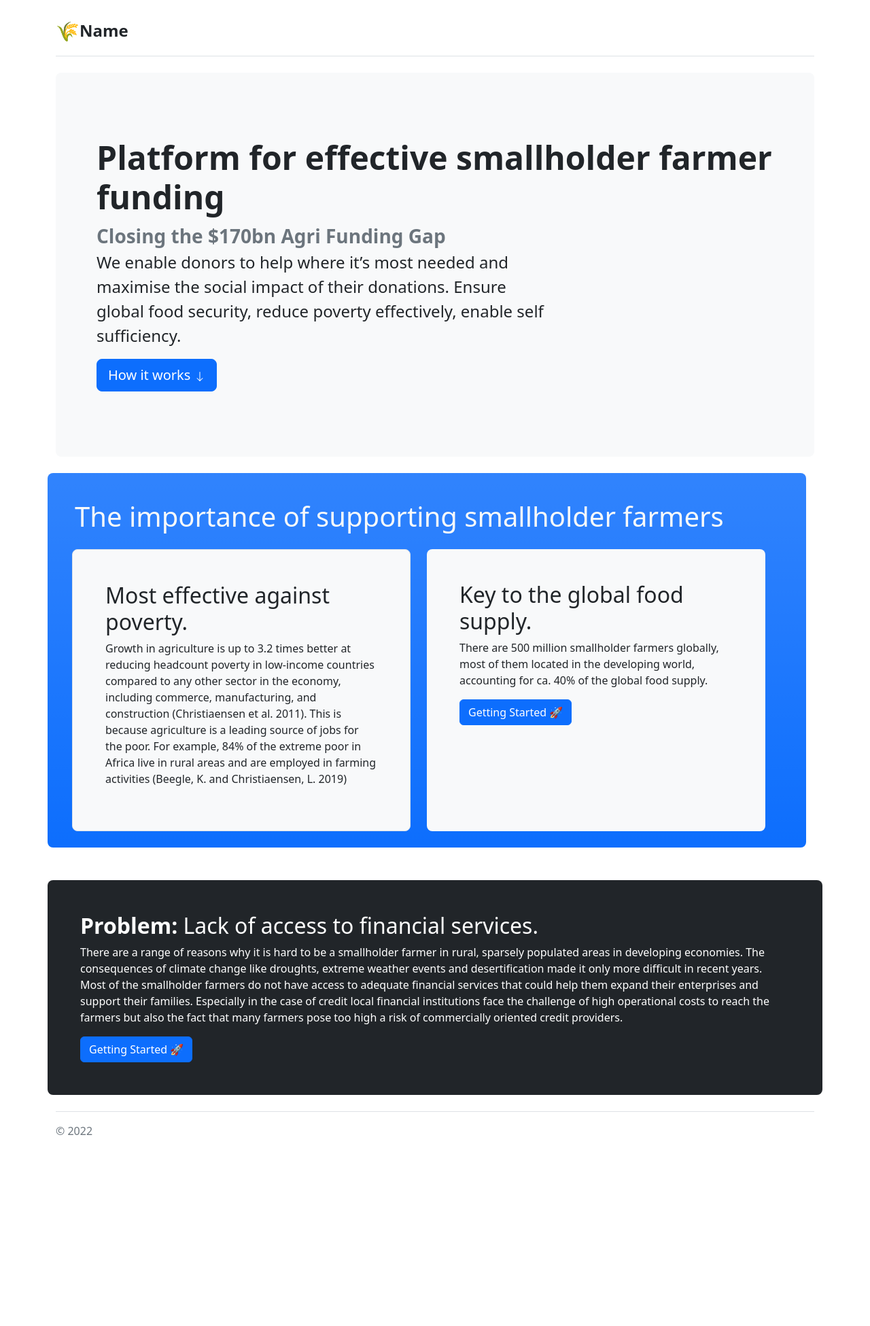
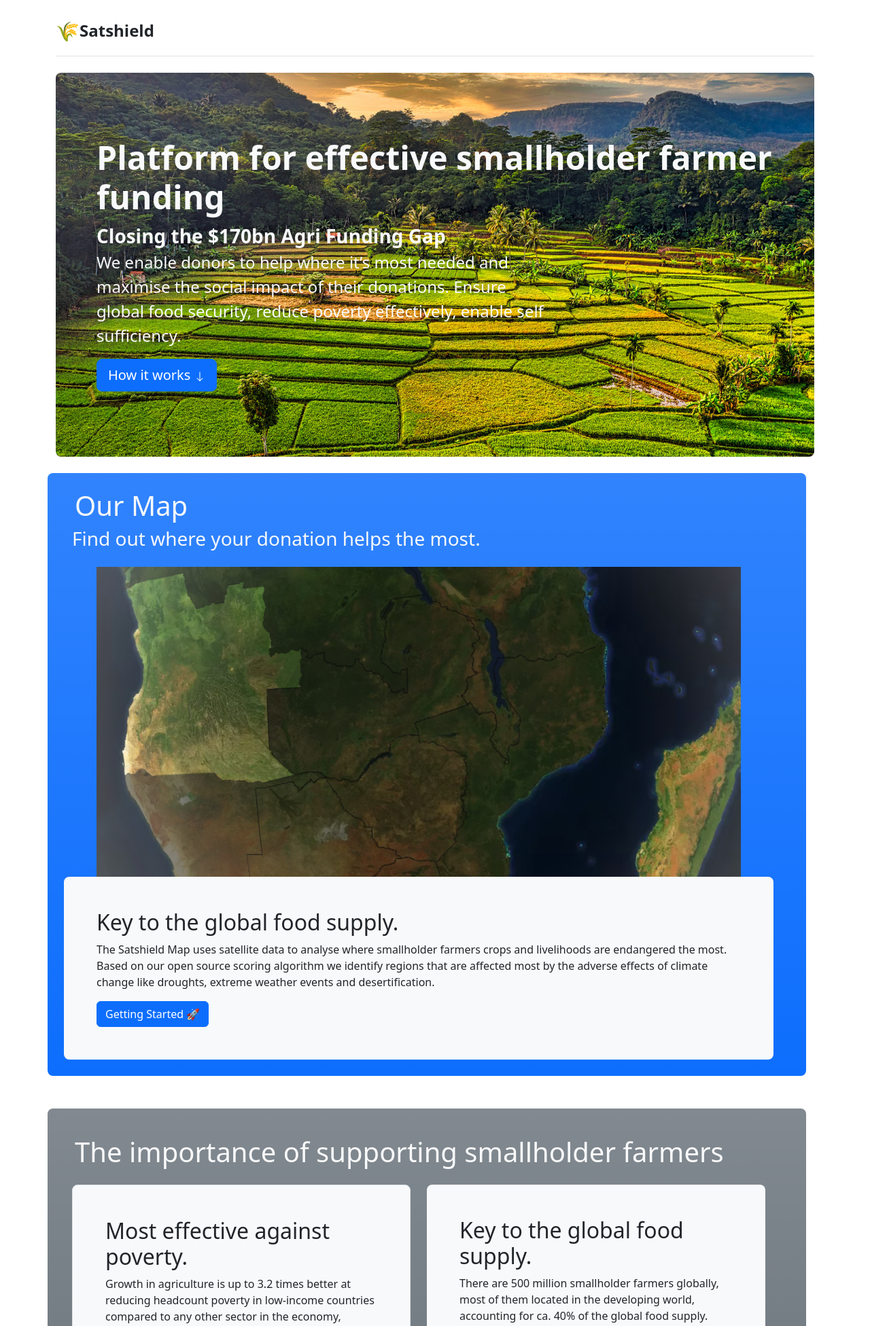
Before and after one commit to Konradrundfunk/financial-inclusion-food-security, a Django app: page / in a window 1280 px wide. Shown: the top 1951 px of the page at 68% size. Before the commit the page ends 1670 px from the top, so only its background shows below. Run offline with Django 4.2, Linux system fonts and the light colour scheme.

Commit message:
last changes

```diff
--- a/backend/api/template/detail.html
+++ b/backend/api/template/detail.html
@@ -79,7 +79,7 @@
     <header class="pb-3 mb-4 border-bottom">
       <a href="/" class="d-flex align-items-center text-dark text-decoration-none">
         <span class="fs-3">🌾</span>
-        <span class="fs-4 fw-semibold">Name</span>
+        <span class="fs-4 fw-semibold">Satshield</span>
       </a>
     </header>
 
--- a/backend/api/template/index.html
+++ b/backend/api/template/index.html
@@ -1,3 +1,4 @@
+{% load static %}
 <!doctype html>
 <html lang="en">
   <head>
@@ -6,7 +7,7 @@
     <meta name="description" content="">
     <meta name="author" content="Mark Otto, Jacob Thornton, and Bootstrap contributors">
     <meta name="generator" content="Hugo 0.104.2">
-    <title>Name</title>
+    <title>Satshield</title>
 
     <link href="https://cdn.jsdelivr.net/npm/bootstrap@5.2.2/dist/css/bootstrap.min.css" rel="stylesheet" integrity="sha384-Zenh87qX5JnK2Jl0vWa8Ck2rdkQ2Bzep5IDxbcnCeuOxjzrPF/et3URy9Bv1WTRi" crossorigin="anonymous">
     <script src="https://cdn.jsdelivr.net/npm/bootstrap@5.2.2/dist/js/bootstrap.bundle.min.js" integrity="sha384-OERcA2EqjJCMA+/3y+gxIOqMEjwtxJY7qPCqsdltbNJuaOe923+mo//f6V8Qbsw3" crossorigin="anonymous"></script>
@@ -76,16 +77,23 @@
     <header class="pb-3 mb-4 border-bottom">
       <a href="/" class="d-flex align-items-center text-dark text-decoration-none">
         <span class="fs-3">🌾</span>
-        <span class="fs-4 fw-semibold">Name</span>
+        <span class="fs-4 fw-semibold">Satshield</span>
       </a>
     </header>
 
-    <div class="p-5 mb-4 bg-light rounded-3">
+
+    <div class="p-5 mb-4 bg-light rounded-3" style="
+    background: url({% static 'img/background.jpg'%});
+    height: 100%;
+    background-position: center;
+    background-repeat: no-repeat;
+    background-size: cover;
+">
       <div class="container-fluid py-5">
-        <h1 class="display-5 fw-bold">Platform for effective smallholder farmer funding</h1>
-        <span class="fs-3 text-secondary fw-bold">Closing the $170bn Agri Funding Gap</span>
+        <h1 class="display-5 fw-bold text-light">Platform for effective smallholder farmer funding</h1>
+        <span class="fs-3 text-light fw-bold">Closing the $170bn Agri Funding Gap</span>
 
-        <p class="col-md-8 fs-4">We enable donors to help where it’s most needed and maximise the social impact of their donations.
+        <p class="col-md-8 fs-4 text-light">We enable donors to help where it’s most needed and maximise the social impact of their donations.
           Ensure global food security, reduce poverty effectively, enable self sufficiency.</p>
           <a href="#getting-started">
             <button class="btn btn-primary btn-lg" type="button">
@@ -98,7 +106,23 @@
           </a>
       </div>
     </div>
-<div class="container rounded-3 p-4  bg-primary bg-gradient row" id="getting-started">
+
+    <div class="container rounded-3 mb-5 p-4  bg-primary bg-gradient row" id="getting-started">
+      <h1 class="px-3 text-light">Our Map</h1>
+      <h3 class="text-light">Find out where your donation helps the most.</h2>
+      <div class="row align-items-md-stretch ">
+        <img src="{% static 'img/screenshot.png' %}" class="rounded-3 pt-3 rounded px-5 img-fluid" height="50px" alt="" srcset="">
+
+        <div class="p-5 bg-light rounded-3">
+            <h2>Key to the global food supply.</h2>
+            <p>The Satshield Map uses satellite data to analyse where smallholder farmers crops and livelihoods are endangered the most. Based on our open source scoring algorithm we identify regions that are affected most by the adverse effects of climate change like droughts, extreme weather events and desertification.        </p>
+            <a href="/invest"><button class="btn btn-primary" type="button">Getting Started 🚀</button></a>
+        </div>
+
+      </div>
+    </div>
+
+<div class="container rounded-3 p-4  bg-secondary bg-gradient row" >
     <h1 class="p-3 text-light">The importance of supporting smallholder farmers</h1>
     <div class="row align-items-md-stretch">
       <div class="col-md-6">
```
Also changed, not shown: backend/api/template/initial_map.html (+22 -58 lines), backend/static/files/angola.json (+1 -1 lines), backend/static/js/doge.js (+90 -0 lines), backend/db.sqlite3, backend/static/img/background.jpg (added), backend/static/img/screenshot.png (added), backend/static/img/sheaf-of-rice_1f33e.png (added).
